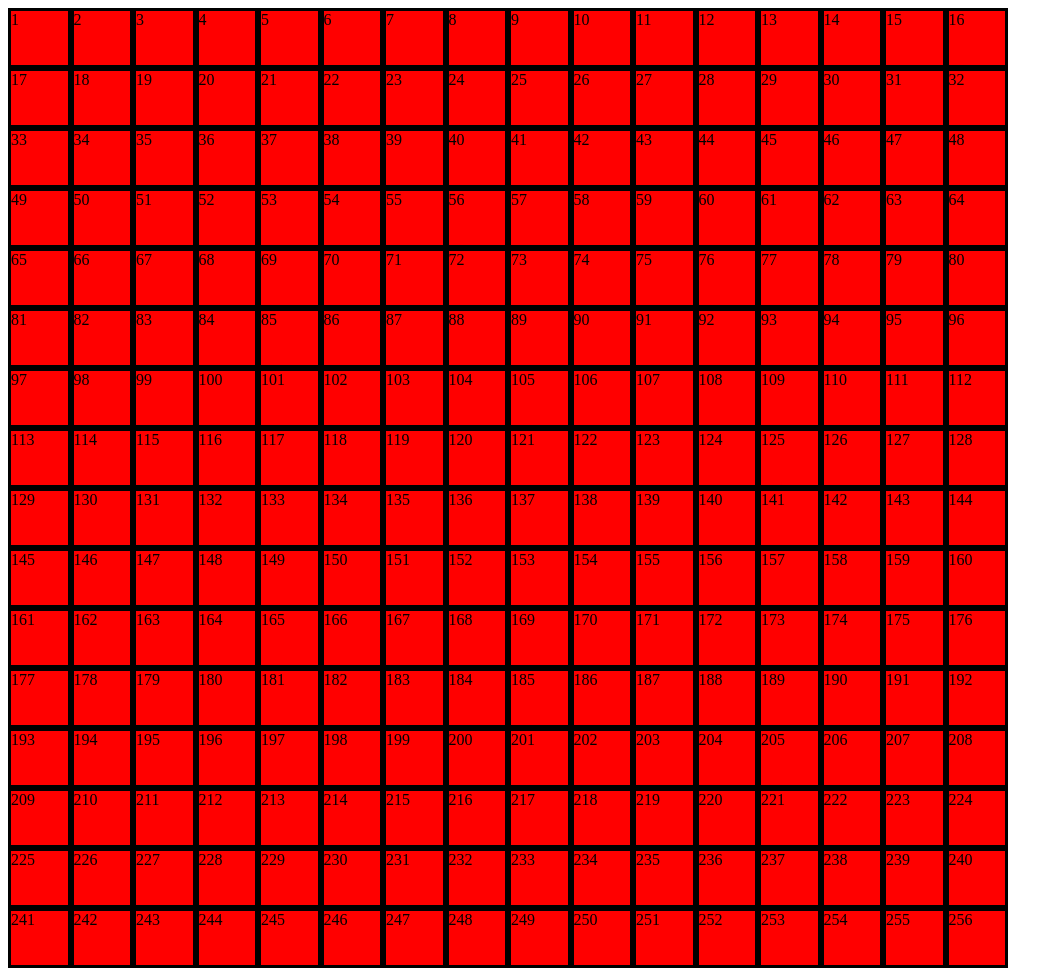
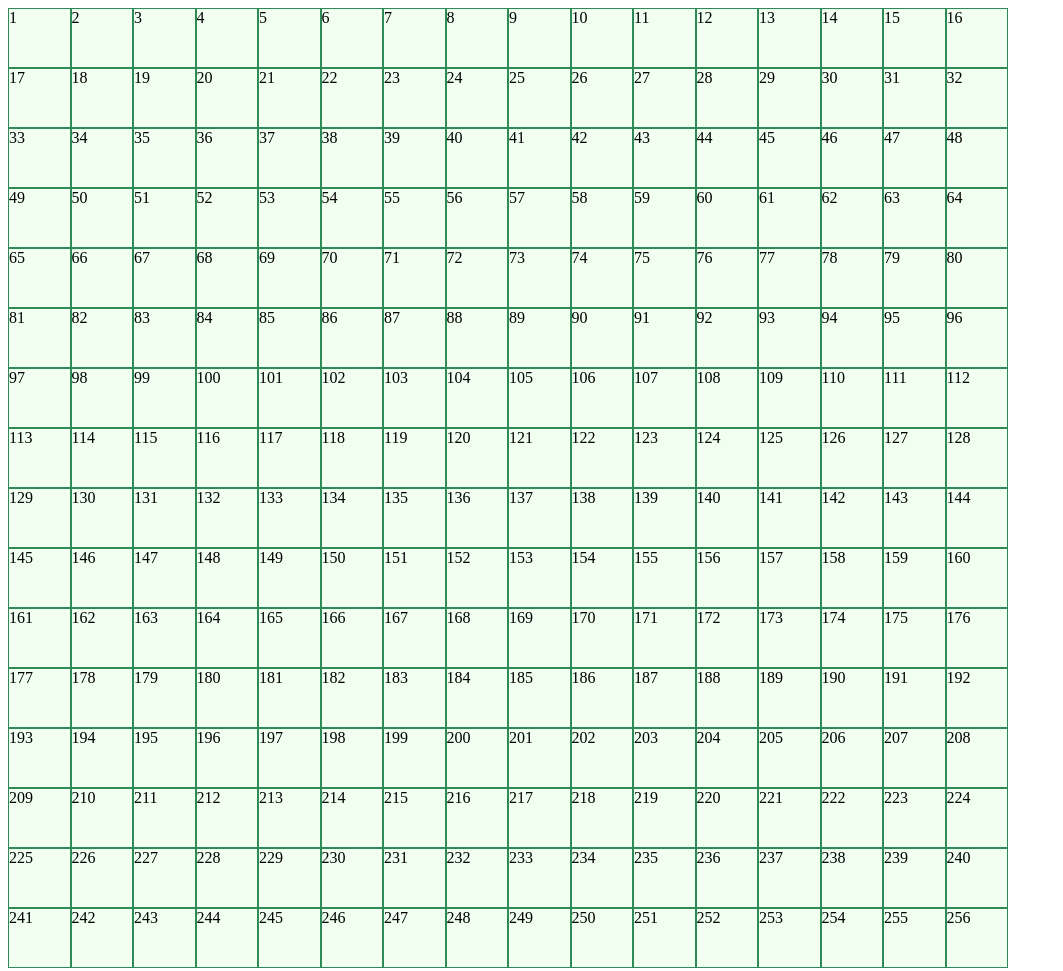
Before and after one commit to MajesticGoat/etch-a-sketch, a plain HTML site: page index.html in a window 1280 px wide. Shown: the whole page, without its empty margins (0-1063 px from the left). Drawn offline with Linux system fonts and the light colour scheme.

Commit message:
changed color scheme

```diff
--- a/index.html
+++ b/index.html
@@ -16,9 +16,9 @@
     for (i=0; i<256; i++) {
         const square = document.createElement("div");
         square.classList.add('square');
-        square.style.height = "54px";
-        square.style.border = "3px solid black";
-        square.style.background = "red";
+        square.style.height = "58px";
+        square.style.border = "1px solid #2E8B57";
+        square.style.background = "#F0FFF0";
         square.innerHTML = `${i+1}`;
         container.appendChild(square);
     }
--- a/style.css
+++ b/style.css
@@ -4,5 +4,5 @@
     flex-wrap:wrap;
 }
 #container>* {
-    flex: 1 1 54px;
+    flex: 1 1 58px;
 }
```
